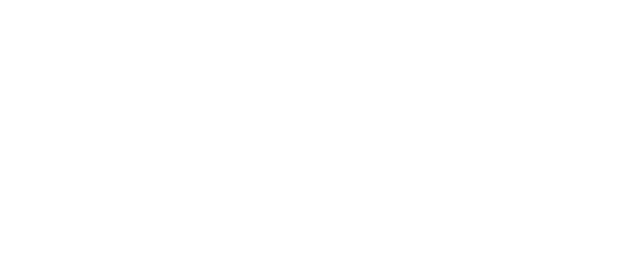
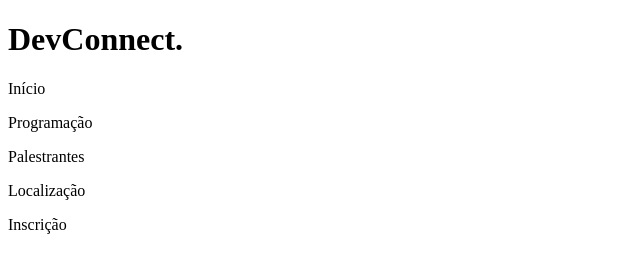
Before and after one commit to marsolsilva-jpg/devconnect, a plain HTML site: page index.html in a window 1280 px wide. Shown: the whole page, without its empty margins (0-640 px from the left). Drawn offline with Linux system fonts and the light colour scheme.

Commit message:
feat: html header/cabeçalho

```diff
--- a/index.html
+++ b/index.html
@@ -7,5 +7,17 @@
 </head>
 <body>
 
+    <header id="cabeçalho">
+   <h1>DevConnect.</h1>
+   <div class="links">
+    <p >Início</p>
+    <p>Programação</p>
+    <p>Palestrantes</p>
+    <p>Localização</p>
+    <p>Inscrição</p>
+    </div>
+    </header>
+
+
 </body>
 </html>
```
